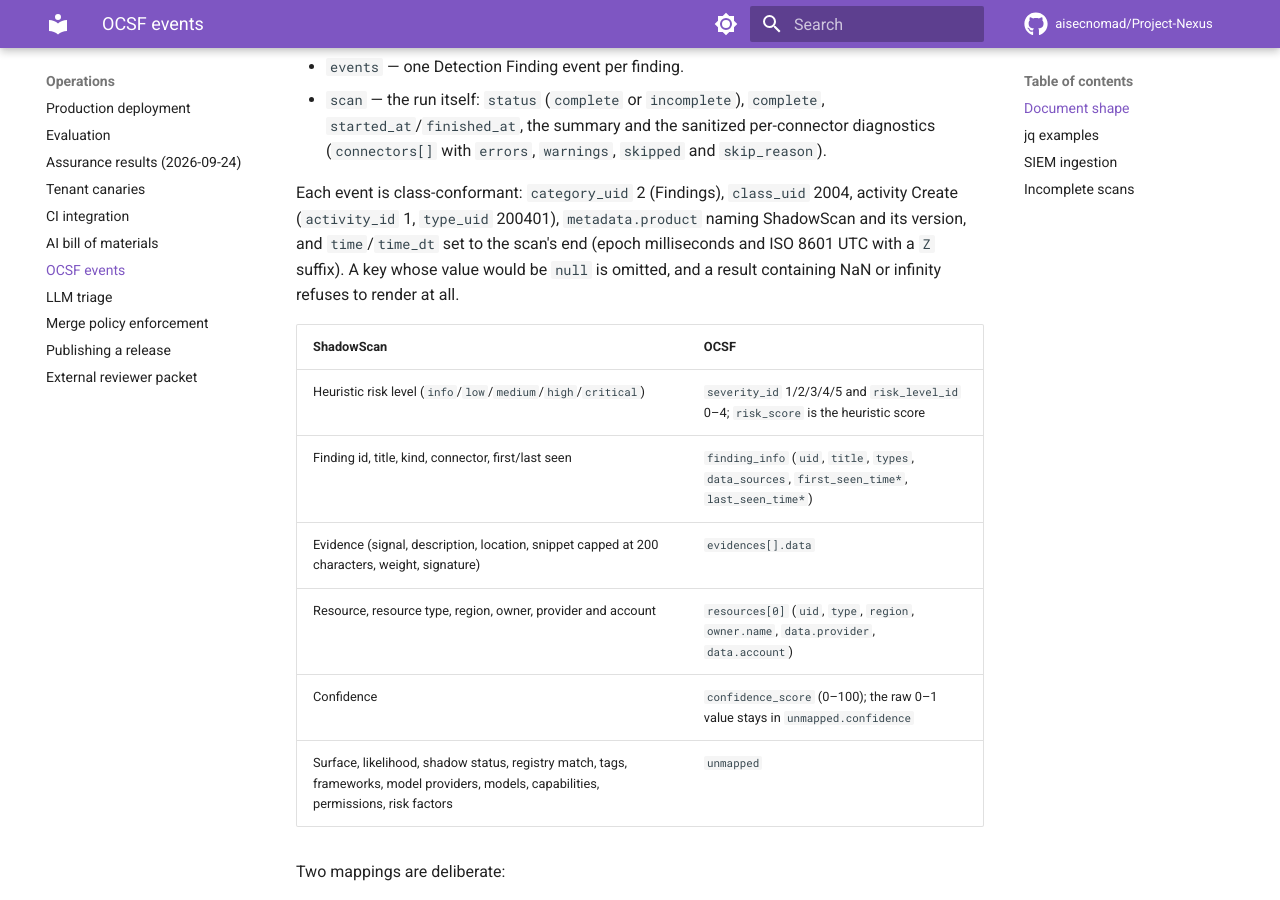
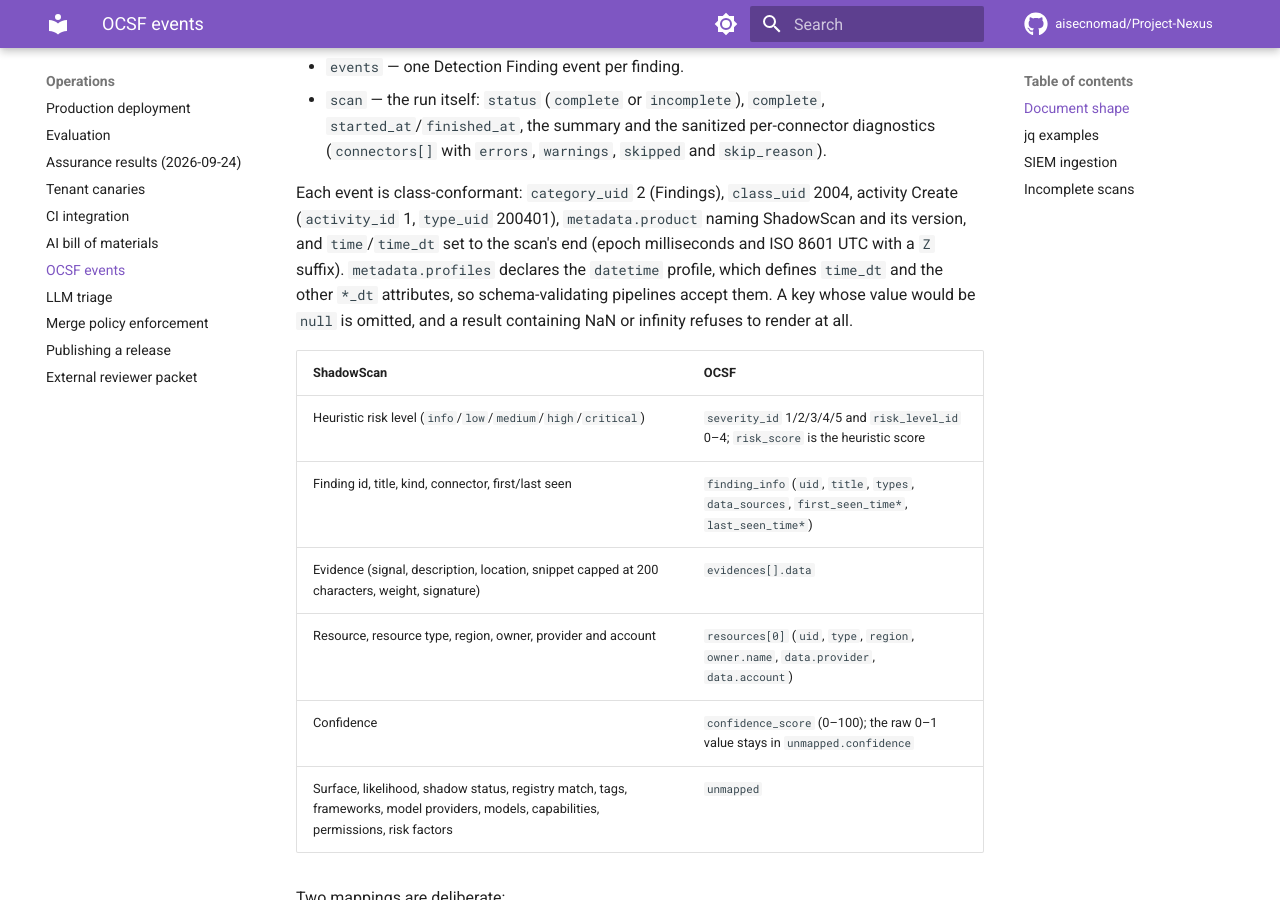
Before and after one commit to aisecnomad/Project-Nexus, an MkDocs documentation site: the page built from docs/operations/ocsf.md, in a window 1280 px wide and 900 px high, scrolled down 473 px. Built offline with MkDocs 1.6.1 and Material for MkDocs 9.7.7, drawn with Linux system fonts in a browser that asks for light colours; comment, search, counter and statistics services are not loaded.

Commit message:
Declare the OCSF datetime profile for the *_dt attributes
OCSF events carry time_dt and finding_info.first_seen_time_dt and
last_seen_time_dt, which OCSF 1.1.0 defines in the datetime profile.
metadata did not declare that profile, so a schema-validating pipeline
could reject the events or drop those attributes. metadata.profiles is now
["datetime"]; the event-shape test asserts it and the OCSF guide says so.

Signed-off-by: Claude <noreply@anthropic.com>
Co-Authored-By: Claude Opus 5.5 <noreply@anthropic.com>
Claude-Session: https://claude.ai/code/session_01NNpBL4DqDDJdF9hLExvpc9

```diff
--- a/docs/operations/ocsf.md
+++ b/docs/operations/ocsf.md
@@ -23,7 +23,9 @@ The report is one JSON object with three members:
 Each event is class-conformant: `category_uid` 2 (Findings), `class_uid` 2004,
 activity Create (`activity_id` 1, `type_uid` 200401), `metadata.product`
 naming ShadowScan and its version, and `time`/`time_dt` set to the scan's end
-(epoch milliseconds and ISO 8601 UTC with a `Z` suffix). A key whose value
+(epoch milliseconds and ISO 8601 UTC with a `Z` suffix). `metadata.profiles`
+declares the `datetime` profile, which defines `time_dt` and the other `*_dt`
+attributes, so schema-validating pipelines accept them. A key whose value
 would be `null` is omitted, and a result containing NaN or infinity refuses to
 render at all.
 
```
Also changed, not shown: CHANGELOG.md (+2 -0 lines), 2 other files.
